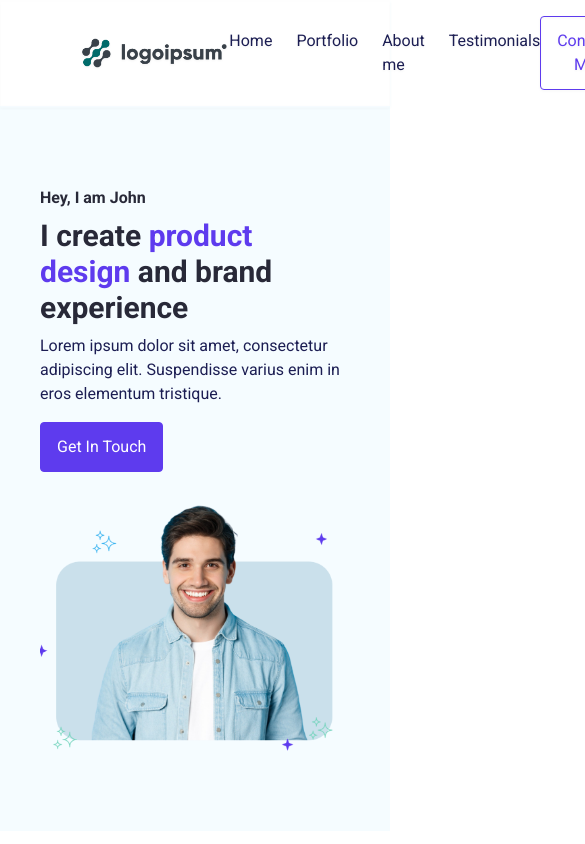
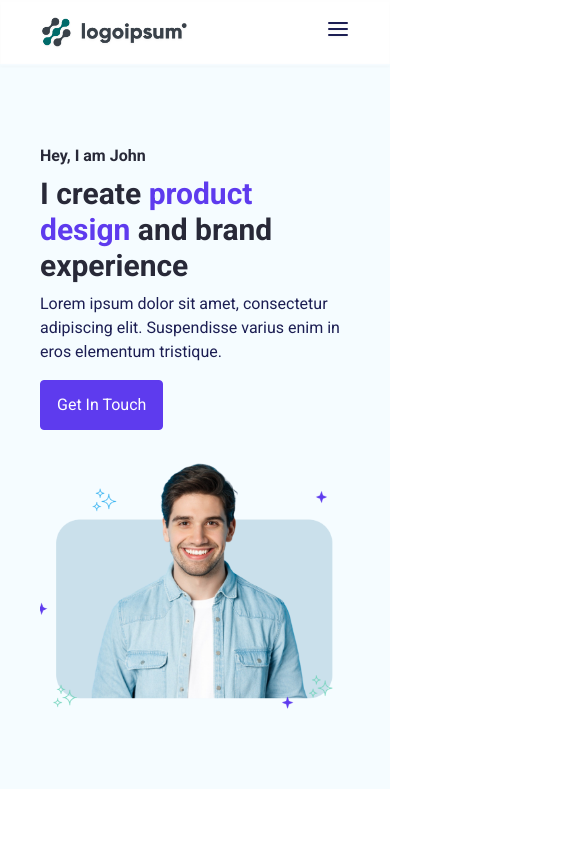
Before and after one commit to crishard/Personal-portfolio-website, a React (Vite) app: page / in a window 390 px wide. Shown: the top 844 px of the page, 585 px wide, since content can reach past the window. Built offline with nearby package versions, Linux system fonts and the light colour scheme.

Commit message:
feature: responsividade do header

```diff
--- a/src/components/Header/Header.tsx
+++ b/src/components/Header/Header.tsx
@@ -2,7 +2,7 @@ import { NavBar } from "./NavBar"
 
 export const Header = () => {
     return (
-        <header className="py-4  shadow shadow-bg-shade drop-shadow-sm px-20">
+        <header className="py-4  shadow shadow-bg-shade drop-shadow-sm px-10 sm:px-20">
             <NavBar />
         </header>
     )
--- a/src/components/Header/Nav.tsx
+++ b/src/components/Header/Nav.tsx
@@ -1,7 +1,7 @@
 
 export const Nav = () => {
     return (
-        <nav className="list-none flex gap-6">
+        <nav className="list-none min-[800px]:flex block gap-6 text-center">
             <NavItem text="Home" />
             <NavItem text="Portfolio" />
             <NavItem text="About me" />
@@ -18,7 +18,7 @@ interface NavItemProps {
 const NavItem = ({ text }: NavItemProps) => {
     return (
         <li>
-            <a href="" className="hover:text-primary"> {text}
+            <a href="" className="hover:text-primary min-[800px]:py-0 py-2"> {text}
             </a>
         </li>
     )
--- a/src/components/Header/NavBar.tsx
+++ b/src/components/Header/NavBar.tsx
@@ -1,12 +1,39 @@
-import imageNav from "../../assets/Navbar/Logo.png"
-import { Nav } from "./Nav"
+
+import { useState } from "react";
+import { FiMenu, FiX } from "react-icons/fi";
+import imageNav from "../../assets/Navbar/Logo.png";
+import { Nav } from "./Nav";
 
 export const NavBar = () => {
+    const [isOpen, setIsOpen] = useState(false);
     return (
         <div className="flex justify-between items-center">
-            <img src={imageNav} alt="logo" className="h-8"/>
-            <Nav />
-            <button className="border px-4 py-3 rounded border-primary text-primary hover:bg-primary hover:text-white transition-colors duration-500">Contact Me</button>
+            <img src={imageNav} alt="logo" className="h-8" />
+
+            <div className="hidden  min-[810px]:flex justify-center items-center gap-6">
+                <Nav />
+                <button className="border px-4 py-3 rounded border-primary text-primary hover:bg-primary hover:text-white transition-colors duration-500">Contact Me</button>
+
+            </div>
+
+             {/* Menu responsivo para mobile (telas menores) */}
+             {isOpen && (
+                <div className="absolute top-16 left-0 w-full bg-white shadow-lg min-[810px]:hidden h-svh py-16">
+                    <Nav />
+                    <div className="flex justify-center py-4">
+                        <button className="border px-4 py-2 rounded border-primary text-primary hover:bg-primary hover:text-white transition-colors duration-500">
+                            Contact Me
+                        </button>
+                    </div>
+                </div>
+            )}
+            <div className="block min-[810px]:hidden">
+                <button onClick={() => setIsOpen(!isOpen)} aria-label="Toggle Menu">
+                    {isOpen ? <FiX size={24} /> : <FiMenu size={24} />}
+                </button>
+            </div>
+
+
         </div>
     )
 }
```
